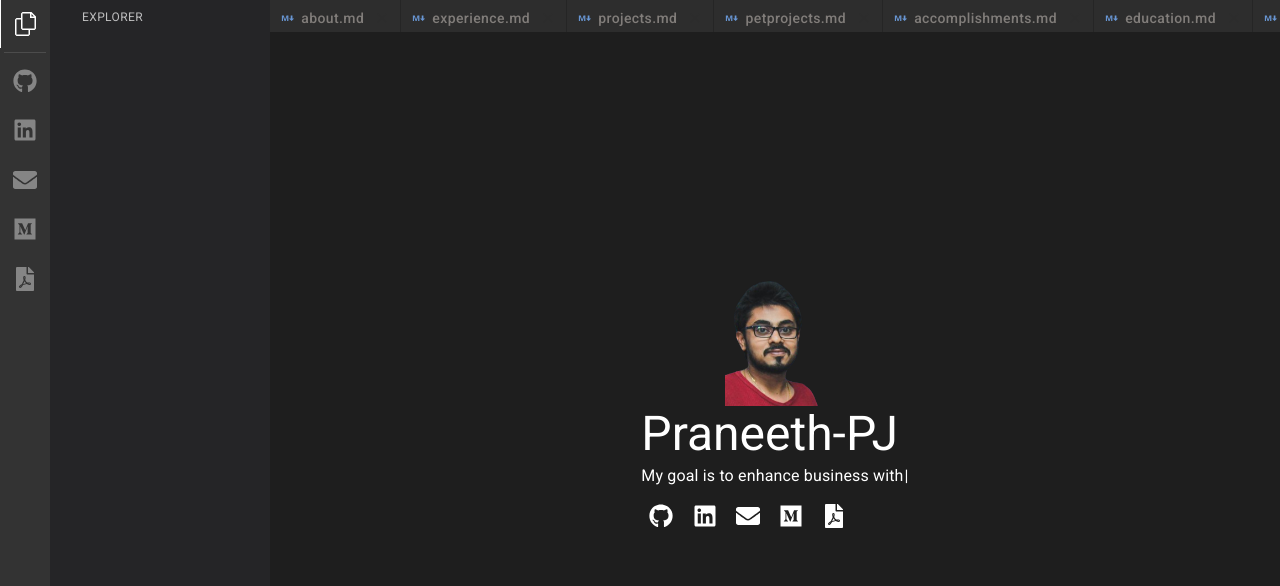
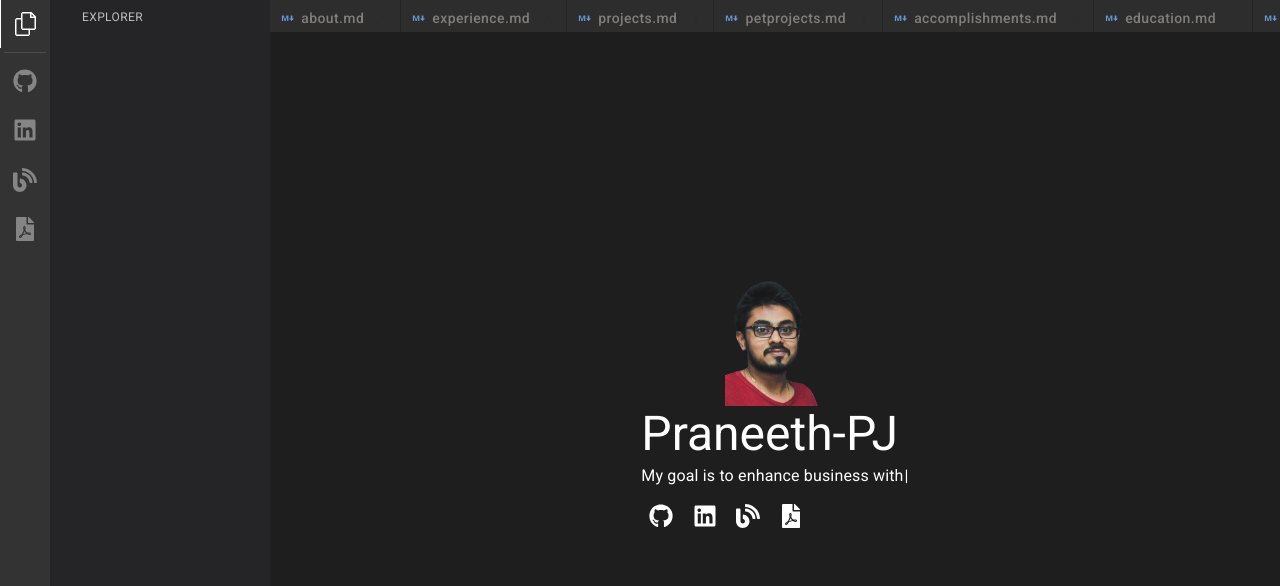
Before and after one commit to praneethpj/praneethpj-vs-portfolio, a React (Create React App) app: page /#/ in a window 1280 px wide. Shown: the top 586 px of the page. Built offline with nearby package versions, Linux system fonts and the light colour scheme.

Commit message:
added credly

```diff
--- a/src/app/pages/links.tsx
+++ b/src/app/pages/links.tsx
@@ -21,22 +21,20 @@ export const links = [
     href: "https://www.linkedin.com/in/praneethpj/",
     icon: <FaLinkedin />,
   },
+
+
+
   {
     index: 2,
-    title: "Contact me via email",
-    href: "mailto:pubudupraneeth@gmail.com",
-    icon: <FaEnvelope />,
+    title: "Credly",
+    href: "https://www.credly.com/users/herath-mudiyanselage-pubudu-praneeth-jayarathna",
+    icon: <FaBlog />,
   },
   {
     index: 3,
-    title: "Find me on Medium",
-    href: "https://medium.com/@pubudupraneeth",
-    icon: <FaMedium />,
-  },
-  {
-    index: 4,
     title: "Download by Resume",
-    href: "../pages/files/Herath.M.P.P.J.pdf",
+    href: "../pages/files/PUBUDU_PRANEETH_JAYARATHNA.pdf",
     icon: <FaFilePdf />,
   },
+
 ];
```
